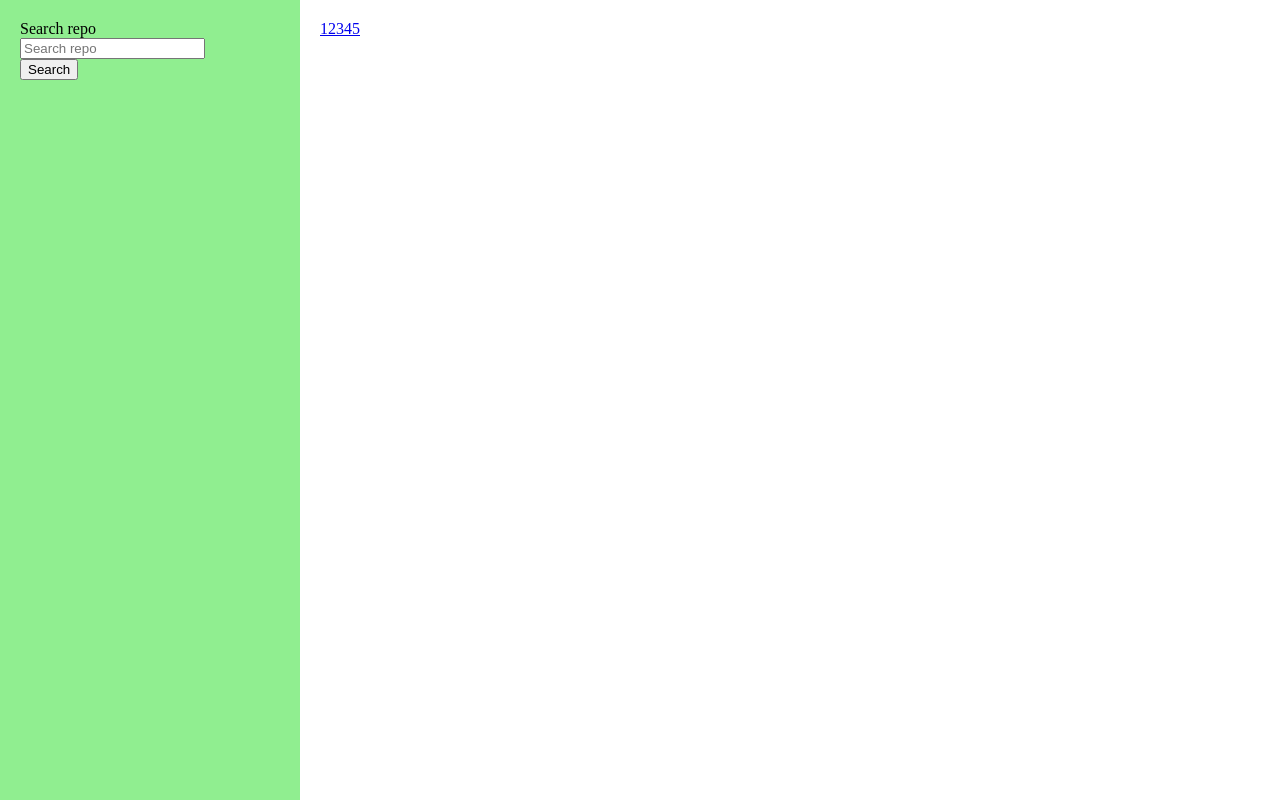
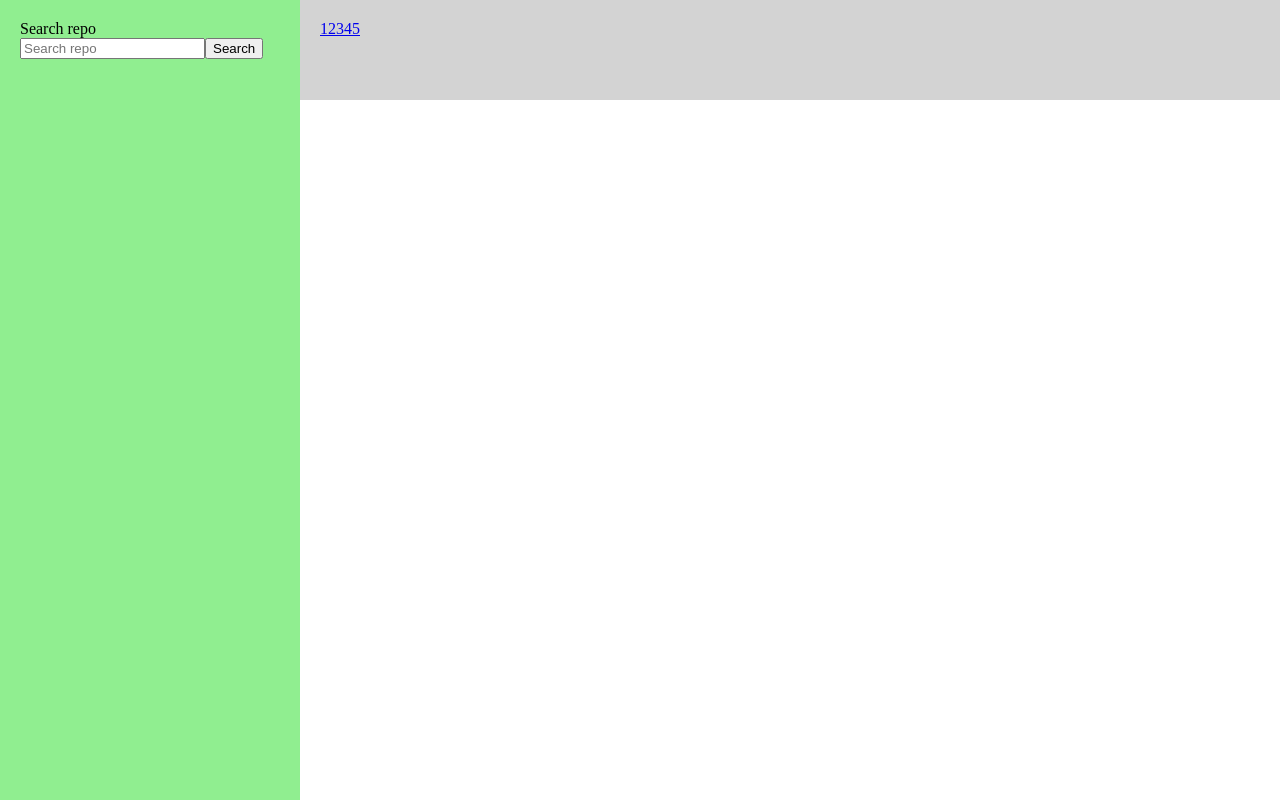
Before and after one commit to lawsaw/betterme-test, a React (Create React App) app: page / in a window 1280 px wide. Built offline with nearby package versions, Linux system fonts and the light colour scheme.

Commit message:
loader; layout fix

```diff
--- a/src/App.js
+++ b/src/App.js
@@ -1,35 +1,21 @@
 import React from 'react';
-import './styles/layout.scss';
+import classes from './styles/App.module.scss';
 import Search from './containers/Search';
 import Results from './containers/Results';
 import Pagination from './components/Pagination';
-import Api from './containers/Api';
-
-const LIST_DEMO = [
-    {
-        title: 'demo_repo1',
-        stars: 5,
-    }, {
-        title: 'demo_repo2',
-        stars: 3,
-    }, {
-        title: 'demo_repo3',
-        stars: 4,
-    }, {
-        title: 'demo_repo4',
-        stars: 1,
-    },
-];
 
 const App = () => (
-    <div className="wrap">
-        <div className="sidebar">
+    <div className={classes.wrap}>
+        <div className={classes.sidebar}>
             <Search/>
         </div>
-        <div className="work">
-
+        <div className={classes.header}>
             <Pagination pages={5}/>
-            <Results />
+        </div>
+        <div className={classes.work}>
+            <div className={classes.work_content}>
+                <Results/>
+            </div>
         </div>
     </div>
 );
--- a/src/components/Input.jsx
+++ b/src/components/Input.jsx
@@ -6,6 +6,7 @@ const Input = props => {
         <div className={classes.input}>
             <label>{props.label}</label>
             <input type="text" placeholder={props.placeholder} value={props.value} onChange={props.onChange} />
+            <button disabled={props.is_disabled}>Search</button>
         </div>
     )
 };
--- /dev/null
+++ b/src/components/Loader.jsx
@@ -0,0 +1,12 @@
+import React from 'react';
+import classes from '../styles/Loader.module.scss';
+
+const Loader = () => {
+    return (
+        <div className={classes.loader}>
+            Loading
+        </div>
+    )
+};
+
+export default Loader;
--- a/src/containers/Results.jsx
+++ b/src/containers/Results.jsx
@@ -1,6 +1,7 @@
 import React from 'react';
 import {connect} from 'react-redux';
 import List from '../components/List';
+import Loader from '../components/Loader';
 
 const Results = props => {
     const data = props.search_results && props.search_results.items.map(item => ({
@@ -8,11 +9,12 @@ const Results = props => {
         url: item.html_url,
         description: item.description,
     }));
-    return data && <List data={data} />
+    return props.is_data_fetching ? <Loader/> : data && <List data={data}/>
 };
 
 export default connect(
     state => ({
         search_results: state.search.search_results,
+        is_data_fetching: state.search.is_data_fetching,
     })
 )(Results);
--- a/src/containers/Search.jsx
+++ b/src/containers/Search.jsx
@@ -7,7 +7,7 @@ const Search = props => {
 
     const handleSubmit = e => {
         e.preventDefault();
-        props.getSearchResults(props.search_request)();
+        props.getSearchResults(props.search_request);
     }
 
     return (
@@ -17,8 +17,8 @@ const Search = props => {
                 onChange={props.updateSearchRequest}
                 placeholder="Search repo"
                 label="Search repo"
+                is_disabled={props.is_data_fetching}
             />
-            <button disabled={props.is_in_progress}>Search</button>
         </form>
     )
 };
@@ -26,10 +26,10 @@ const Search = props => {
 export default connect(
     state => ({
         search_request: state.search.search_request,
-        is_in_progress: state.search.is_in_progress,
+        is_data_fetching: state.search.is_data_fetching,
     }),
     dispatch => ({
         updateSearchRequest: e => (dispatch(updateSearchRequest(e.target.value))),
-        getSearchResults: search_request => () => (dispatch(getSearchResults(search_request))),
+        getSearchResults: search_request => (dispatch(getSearchResults(search_request))),
     })
 )(Search);
--- a/src/redux/search-reducer.js
+++ b/src/redux/search-reducer.js
@@ -1,12 +1,12 @@
-import { getRepos } from "../api/api";
+import {getRepos} from "../api/api";
 
 const UPDATE_SEARCH_REQUEST = 'UPDATE_SEARCH_REQUEST';
 const SET_SEARCH_RESULTS = 'SET_SEARCH_RESULTS';
-const SET_PROGRESS = 'SET_PROGRESS';
+const TOGGLE_IS_FETCHING_DATA = 'TOGGLE_IS_FETCHING_DATA';
 
 let initial_state = {
     search_request: '',
-    is_in_progress: false,
+    is_data_fetching: false,
     search_results: null,
 };
 
@@ -23,10 +23,10 @@ const searchReducer = (state = initial_state, action) => {
                 search_results: action.data,
                 search_request: '',
             };
-        case SET_PROGRESS:
+        case TOGGLE_IS_FETCHING_DATA:
             return {
                 ...state,
-                is_in_progress: action.status
+                is_data_fetching: action.status
             };
         default:
             return state;
@@ -35,14 +35,14 @@ const searchReducer = (state = initial_state, action) => {
 
 export const updateSearchRequest = search_request => ({type: UPDATE_SEARCH_REQUEST, search_request});
 export const setSearchResults = data => ({type: SET_SEARCH_RESULTS, data});
-export const setProgress = status => ({type: SET_PROGRESS, status});
+export const toggleIsFetchingData = status => ({type: TOGGLE_IS_FETCHING_DATA, status});
 
-export const getSearchResults = (search_request, page=1) => dispatch => {
-    dispatch(setProgress(true));
+export const getSearchResults = (search_request, page = 1) => dispatch => {
+    dispatch(toggleIsFetchingData(true));
     getRepos(search_request, page)
         .then(data => {
             dispatch(setSearchResults(data));
-            dispatch(setProgress(false));
+            dispatch(toggleIsFetchingData(false));
         });
 };
 
--- /dev/null
+++ b/src/styles/App.module.scss
@@ -0,0 +1,47 @@
+$space: 20px;
+
+* {
+  box-sizing: border-box;
+}
+
+html,
+body {
+  margin: 0;
+  padding: 0;
+}
+
+.wrap {
+  min-height: 100vh;
+  display: grid;
+  grid-template-areas: "sidebar header"
+                       "sidebar work";
+  grid-template-rows: 100px 1fr;
+  grid-template-columns: 300px 1fr;
+}
+
+.sidebar {
+  grid-area: sidebar;
+  background-color: lightgreen;
+  padding: $space;
+}
+
+.header {
+  grid-area: header;
+  background-color: lightgrey;
+  padding: $space;
+}
+
+.work {
+  grid-area: work;
+  position: relative;
+  overflow: auto;
+
+  &_content {
+    padding: $space;
+    position: absolute;
+    left: 0;
+    top: 0;
+    right: 0;
+    bottom: 0;
+  }
+}
--- /dev/null
+++ b/src/styles/Loader.module.scss
@@ -0,0 +1,12 @@
+.loader {
+  position: absolute;
+  left: 0;
+  top: 0;
+  right: 0;
+  bottom: 0;
+  display: flex;
+  align-items: center;
+  justify-content: center;
+  font-weight: bold;
+  font-size: 26px;
+}
--- a/src/styles/layout.scss
+++ b/src/styles/layout.scss
@@ -22,5 +22,7 @@ body {
 }
 
 .work {
+  position: relative;
   padding: $space;
+
 }
```
